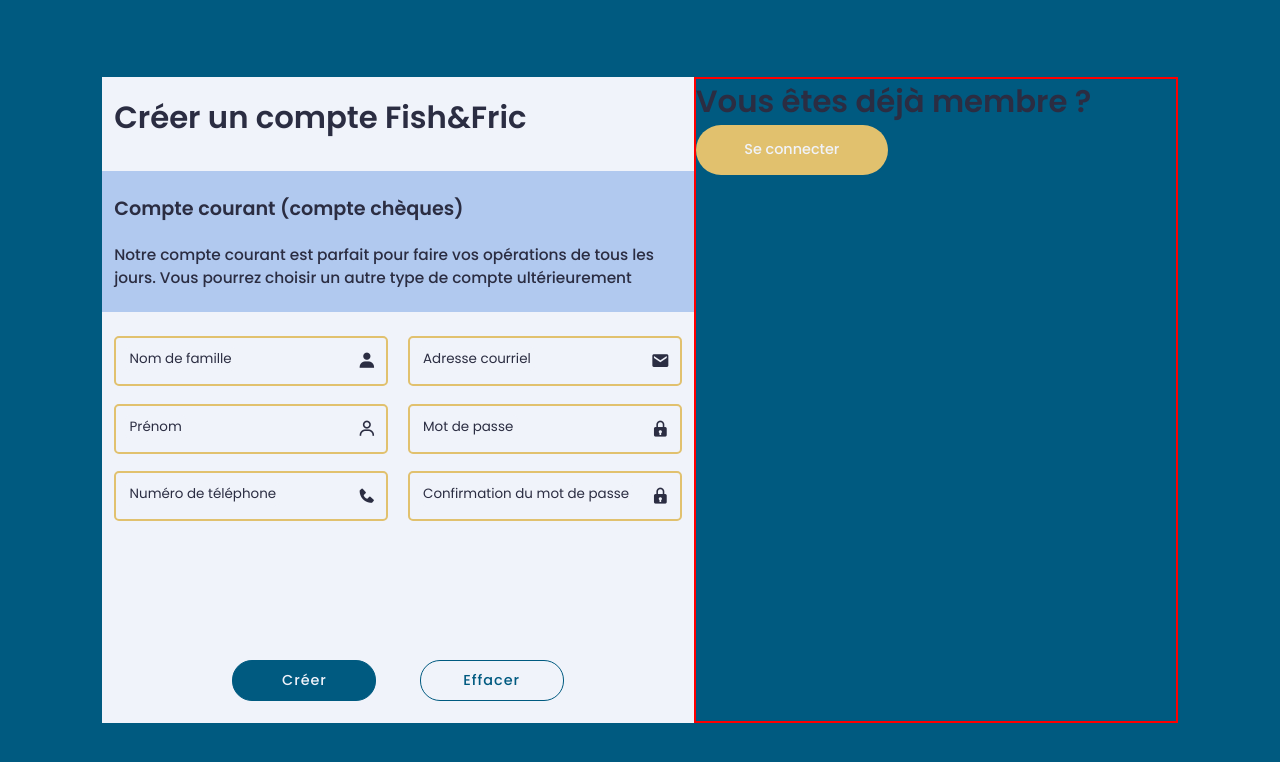
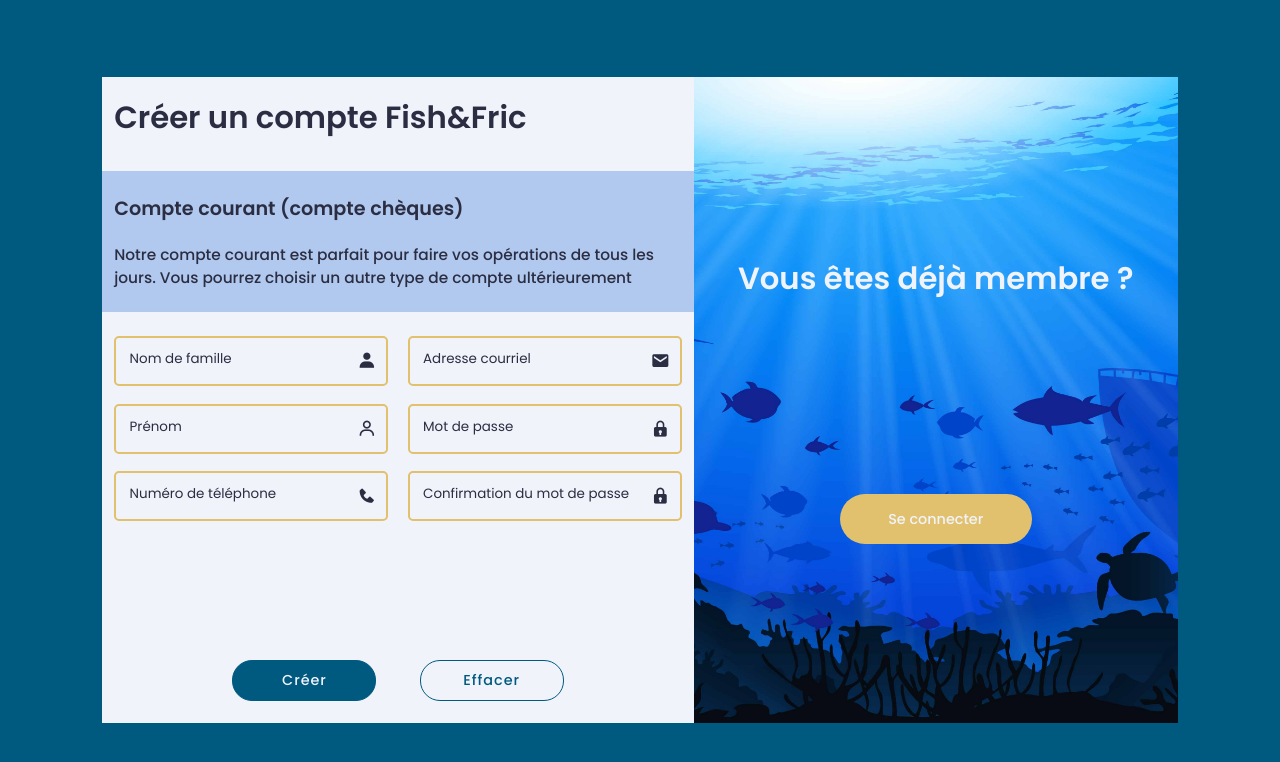
Before and after one commit to RomainBoiret/TCH099_FishFric, a PHP site: page /Creer_un_compte/creerCompte.html in a window 1280 px wide. Shown: the top 762 px of the page. Run offline with PHP 8.4, Linux system fonts and the light colour scheme.

Commit message:
final-update/creer_compte

```diff
--- a/Site_web/Creer_un_compte/styles/style.css
+++ b/Site_web/Creer_un_compte/styles/style.css
@@ -237,12 +237,20 @@
 .main-container .illustration-container {
     width: 45%;
     height: 100%;
-    border: 2px solid red;
+    background: url('/Images/create-account-illustration.jpg') no-repeat;
+    background-size: cover;
+    background-position: center;
+    display: flex;
+    flex-direction: column;
+    justify-content: center;
+    align-items: center;
+    gap: 20rem;
 }
 
 .illustration-container h1 {
     font-size: 3.2rem;
     font-weight: 600;
+    color: var(--white);
 }
 
 .illustration-container .btn-connecter {
@@ -254,6 +262,7 @@
     display: flex;
     justify-content: center;
     align-items: center;
+    transition: .3s;
 }
 
 .illustration-container .btn-connecter:hover {
```
Also changed, not shown: Site_web/Images/create-account-illustration.jpg (added).
